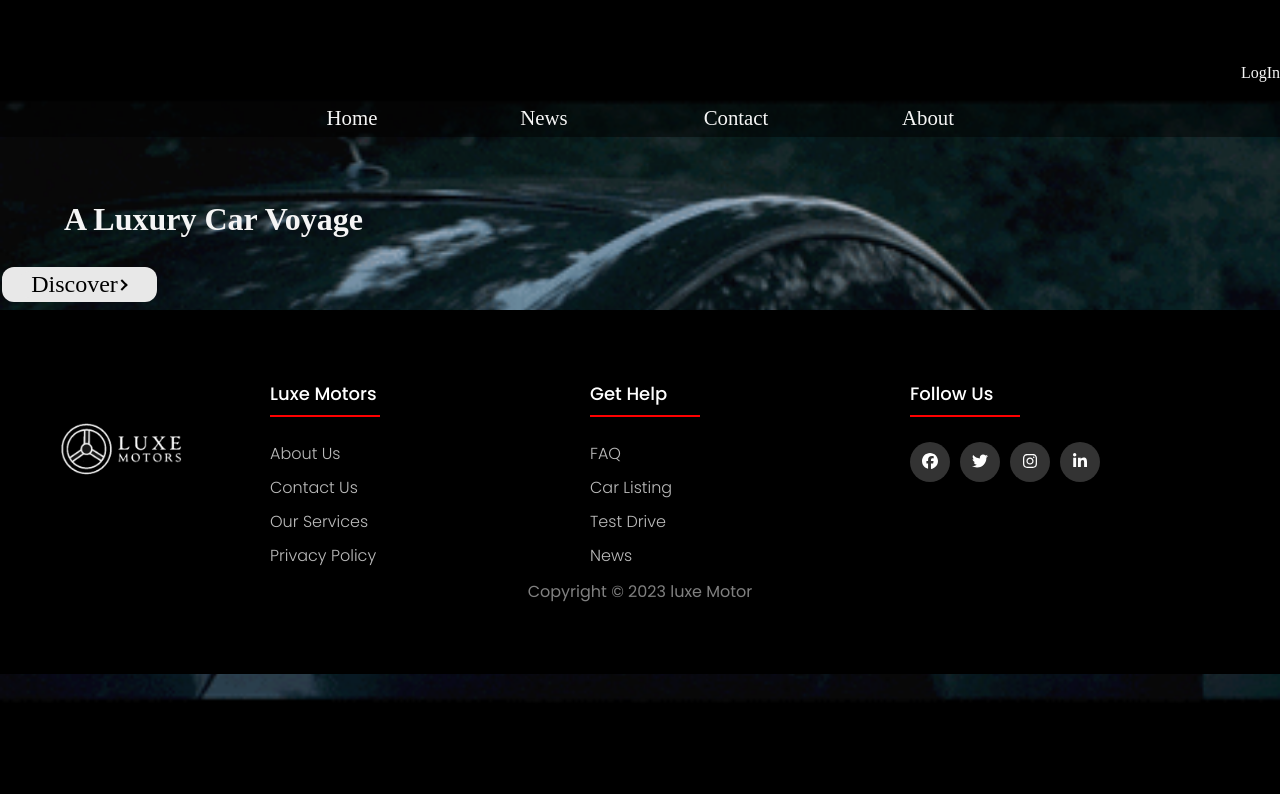
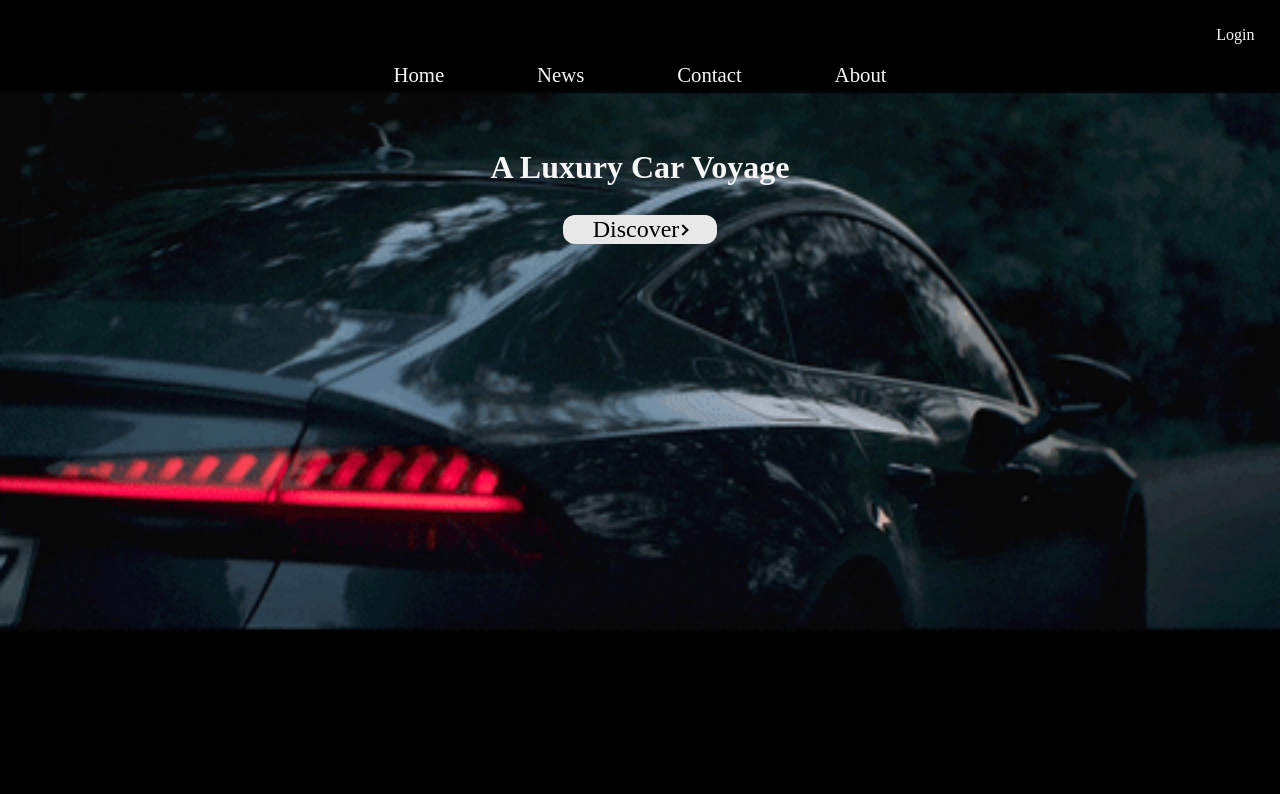
Before and after one commit to bechara-rizk/DealershipTeamOne, a Next.js app: page /home/homescreen in a window 1280 px wide. Shown: the top 794 px of the page. Built offline with nearby package versions, Linux system fonts and the light colour scheme.

Commit message:
fixed homescreen

```diff
--- a/src/components/Navbar.js
+++ b/src/components/Navbar.js
@@ -4,10 +4,12 @@ import Link from "next/link";
 const Navbar = () => {
 return (
   <div className='navbar'>
-  <li><a class="active" href="/home/homescreen">Home</a></li>
-  <li><a href="#news">News</a></li>
-  <li><a href="#contact">Contact</a></li>
-  <li><a href="#about">About</a></li>
+    <ul>
+      <li><a class="active" href="/home/homescreen">Home</a></li>
+      <li><a href="#news">News</a></li>
+      <li><a href="#contact">Contact</a></li>
+      <li><a href="#about">About</a></li>
+    </ul>
   </div>
 );
 };
--- a/src/pages/home/homescreen.js
+++ b/src/pages/home/homescreen.js
@@ -7,15 +7,17 @@ export default function Home() {
     <>
     <div className='homeContainer'>
       <div className='authButtons'>
-        <span className='authElement'>LogIn</span>
+        <span className='authElement'>Login</span>
       </div>
       <Navbar/>
-      <h1 className='homeTitle'>A Luxury Car Voyage</h1>
+      <div className='homescreenCentered'>
+        <h1 className='homeTitle'>A Luxury Car Voyage</h1>
         <div className='discoverHomeButton'>
           <span className='discoverHomeButton'>Discover <i className="arrow right"></i></span>
         </div>
+      </div>
+    </div>
       <Footer/>
-    </div>
     </>
   )
 }
--- a/src/styles/Navbar.css
+++ b/src/styles/Navbar.css
@@ -1,13 +1,13 @@
 .navbar {
   display: flex;
-  gap: 5%;
+  /* gap: 5%; */
   justify-content: center;
   background-color: rgba(0, 0, 0, 0.5);
 }
 
-.navbar li {
+/* .navbar li {
   width: 10%;
-}
+} */
 
 .navbar li a {
   font-size: 1.3rem;
@@ -23,3 +23,14 @@
 .navbar li a:hover {
   background-color: #454545;
 }
+
+.navbar > ul{
+  list-style: none;
+  display:inline-flex;
+  padding: 0;
+  margin: 0;
+}
+
+.navbar > ul > li{
+  margin: 0 max(10px, 3vw) 0 max(10px, 3vw);
+}
--- a/src/styles/homescreen.css
+++ b/src/styles/homescreen.css
@@ -13,17 +13,18 @@ button {
   flex-direction: column;
   justify-content: left;
   background-image: url("/gif/backgroundHomeImage.gif");
-  position: fixed; /* Position the background image to make it scale nicely with the entire page */
-  top: 0;
+  /* position: fixed; /* Position the background image to make it scale nicely with the entire page */
+  /* top: 0;
   left: 0;
   width: 100%;
-  height: 100%;
+  height: 100%; */
   background-size: cover; /* Scale the background image to cover the entire container */
   background-position: center; /* Center the background image */
   background-repeat: no-repeat; /* Do not repeat the background image */
-  z-index: -1;
+  /* z-index: -1; */
   background-color: black;
-
+  width: 100%;
+  height: 90vh;
 }
 
 .authButtons {
@@ -48,7 +49,7 @@ button {
   padding: 0.85rem;
   margin-top: 50%;
   margin-left: 10%;
-  width: 10%;
+  width: auto;
   height: 1%;
   margin: 8px 2px;
   cursor: pointer;
@@ -62,7 +63,7 @@ button {
 
 .authElement {
   text-decoration: none;
-  margin-top: 5%;
+  margin: 2% 2% 1% 2%;
   color: inherit;
   font-size: 1rem;
 }
@@ -70,8 +71,8 @@ button {
 .homeTitle {
   color: whitesmoke;
   align-self: left;
-  margin-left: 5%;
-  margin-top: 5%;
+  /* margin-left: 5%;
+  margin-top: 5%; */
   font-size: 2rem;
   font: Calibri light;
 }
@@ -86,6 +87,15 @@ button {
 .right {
   transform: rotate(-45deg);
   -webkit-transform: rotate(-45deg);
+}
+
+.homescreenCentered{
+  /* center items inside div */
+  display: flex;
+  justify-content: center;
+  align-items: center;
+  flex-direction: column;
+
 }
 
 /* for thr dropdown menu for login/ sign up
```
